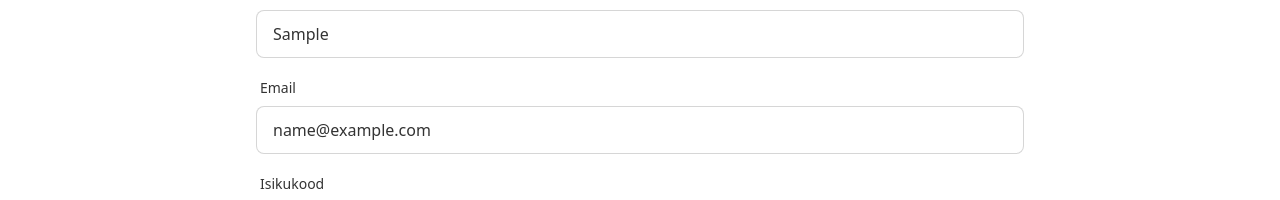
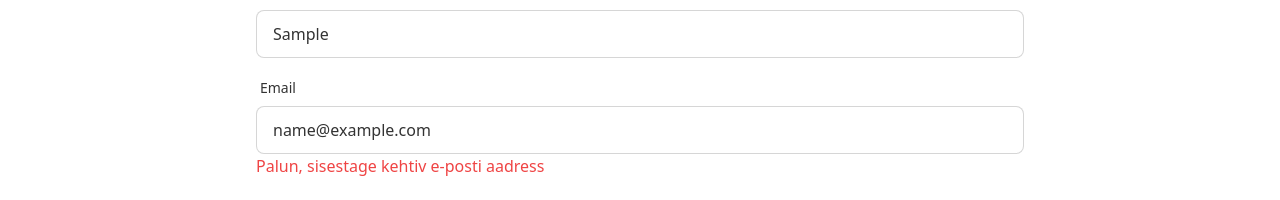
Before and after one commit to Appstatis/alfapro, a Next.js app: page /register in a window 1280 px wide. Both pictures are taken after typing "Sample", "Sample", "name@example.com", "Sample", "Sample", "Sample" into the empty fields and a click on the button "SAADA". Shown: the part 278-478 px from the top of the page. Built offline with nearby package versions, Linux system fonts and the light colour scheme; no server answers.

Commit message:
Implement email validation for the RegisterForm

```diff
--- a/src/components/pages/register/RegisterForm.tsx
+++ b/src/components/pages/register/RegisterForm.tsx
@@ -1,4 +1,6 @@
 import { useState } from "react";
+
+import { validateEmail } from "@/utils/validateEmail";
 
 const FORMSPARK_ACTION_URL = "https://submit-form.com/Hviu4ed5";
 
@@ -16,11 +18,11 @@ export const RegisterForm = () => {
   const onSubmit = async (e: any) => {
     e.preventDefault();
 
-    // if (!validateEmail(email)) {
-    //   setIsValidEmail(false);
+    if (!validateEmail(email)) {
+      setIsValidEmail(false);
 
-    //   return;
-    // }
+      return;
+    }
 
     await fetch(FORMSPARK_ACTION_URL, {
       method: "POST",
@@ -86,10 +88,15 @@ export const RegisterForm = () => {
             value={email}
             onChange={(e) => setEmail(e.target.value)}
             name="email"
-            type="text"
+            type="email"
             placeholder="mymail@mail.com"
             className="w-full input input-bordered"
           />
+          {!isValidEmail && (
+            <p className="text-red-500">
+              Palun, sisestage kehtiv e-posti aadress
+            </p>
+          )}
         </div>
         <div className="w-full form-control">
           <label className="label">
```
